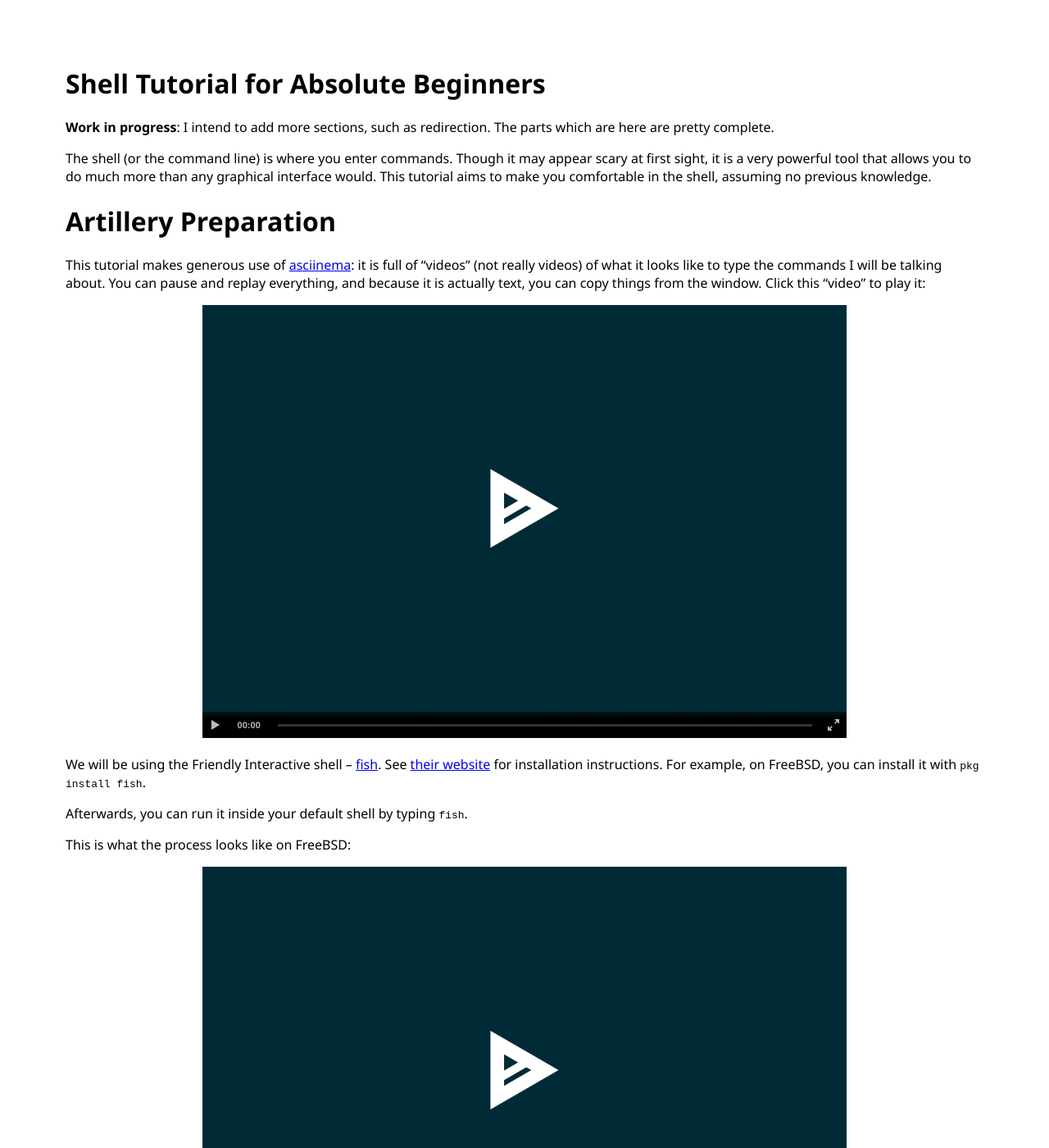
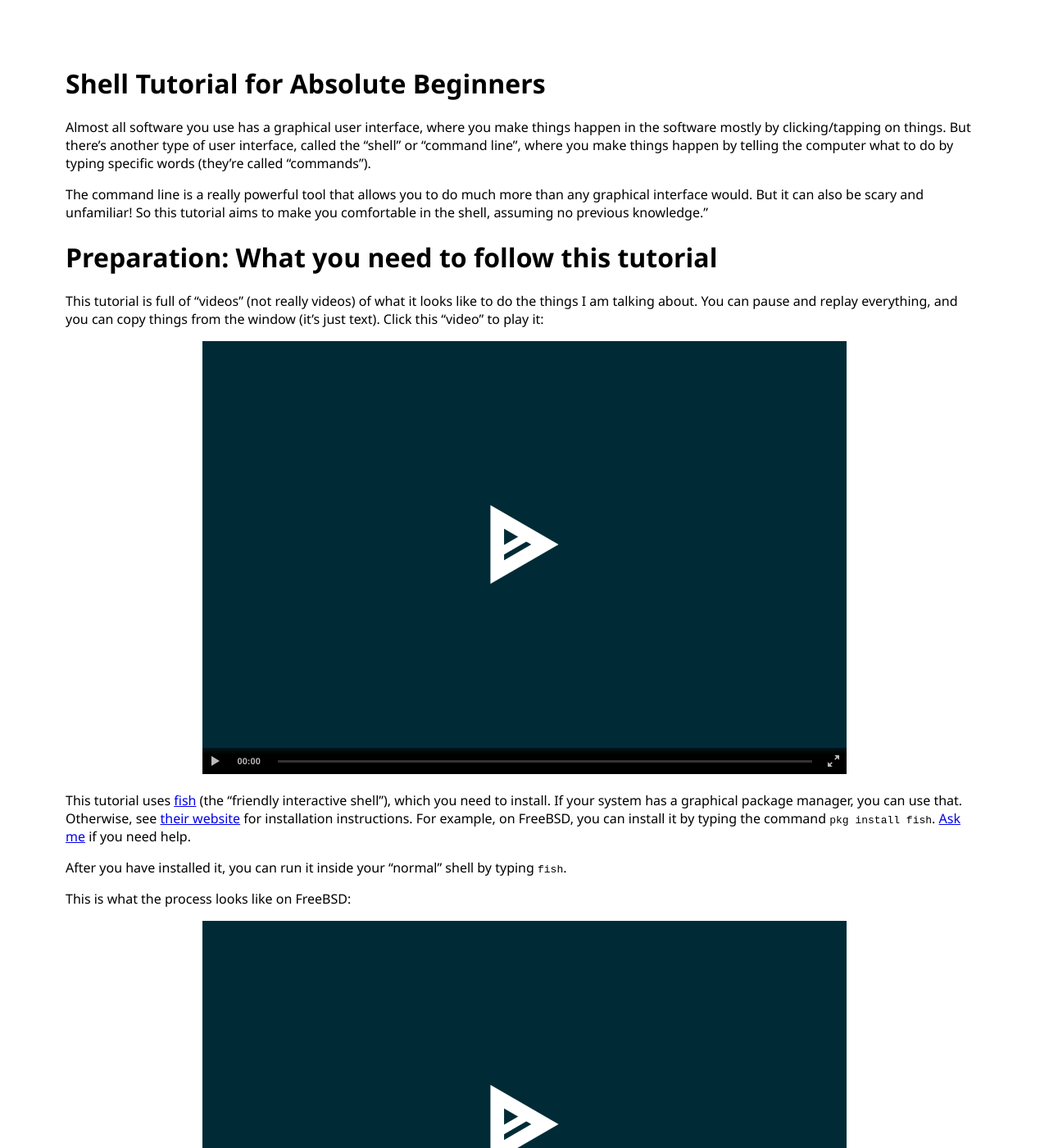
Before and after one commit to AnotherKamila/kamila.is, a Jekyll site: the page built from teaching/shell/index.md, in a window 1280 px wide and 1400 px high. Shown: the whole window at 82% size. Built offline with Jekyll 4.4.1, drawn with Linux system fonts in a browser that asks for light colours; some of the changed text lies outside the part shown.

Commit message:
[teaching/shell] first part of incorporating Beth's comments

```diff
--- a/teaching/shell/index.md
+++ b/teaching/shell/index.md
@@ -3,19 +3,21 @@
 add_to_head: <link rel="stylesheet" type="text/css" href="asciinema-player.css" />
 ---
 
-**Work in progress**: I intend to add more sections, such as redirection. The parts which are here are pretty complete.
+Almost all software you use has a graphical user interface, where you make things happen in the software mostly by clicking/tapping on things. But there's another type of user interface, called the "shell" or "command line", where you make things happen by telling the computer what to do by typing specific words (they're called "commands").
 
-The shell (or the command line) is where you enter commands. Though it may appear scary at first sight, it is a very powerful tool that allows you to do much more than any graphical interface would. This tutorial aims to make you comfortable in the shell, assuming no previous knowledge.
+The command line is a really powerful tool that allows you to do much more than any graphical interface would. But it can also be scary and unfamiliar! So this tutorial aims to make you comfortable in the shell, assuming no previous knowledge."
 
-# Artillery Preparation
+# Preparation: What you need to follow this tutorial
 
-This tutorial makes generous use of [asciinema](https://asciinema.org/): it is full of "videos" (not really videos) of what it looks like to type the commands I will be talking about. You can pause and replay everything, and because it is actually text, you can copy things from the window. Click this "video" to play it:
+This tutorial is full of "videos" (not really videos) of what it looks like to do the things I am talking about. You can pause and replay everything, and you can copy things from the window (it's just text). Click this "video" to play it:
 
 <asciinema-player src="./cast/asciinema-demo.cast" speed="2" theme="solarized-dark" size="medium" idle-time-limit="0.2">If you see this message instead of the "video", something went wrong. Sorry about that. Try reloading the page.</asciinema-player>
 
-We will be using the Friendly Interactive shell -- [fish](https://fishshell.com/). See [their website](https://fishshell.com/#platform_tabs) for installation instructions. For example, on FreeBSD, you can install it with `pkg install fish`.
+This tutorial uses [fish](https://fishshell.com/) (the "friendly interactive shell"), which you need to install. If your system has a graphical package manager, you can use that. Otherwise, see [their website](https://fishshell.com/#platform_tabs) for installation instructions. For example, on FreeBSD, you can install it by typing the command `pkg install fish`. [Ask me](https://github.com/AnotherKamila/shell-for-beginners/issues/new) if you need help.
 
-Afterwards, you can run it inside your default shell by typing `fish`.
+<!-- TODO Installation instructions that don't require the command line would be much preferred :D -->
+
+After you have installed it, you can run it inside your "normal" shell by typing `fish`.
 
 This is what the process looks like on FreeBSD:
 
@@ -23,23 +25,19 @@
 If you see this, reload the page.
 </asciinema-player>
 
-## An appetiser: A bit of fishy awesomeness
-
-Notice that Fish suggests things you might want to type, and the predictions get better over time. Press the right arrow to accept the suggestion. This does not immediately execute the command, you can still edit it, so do not be afraid to press right arrow a lot :-)
-
-Also: Notice that Fish colors what you type to help you easily see what you're doing. For example, text highlighted red is an error (non-existent command, unclosed quotes, or something like that); underlined text is an existing file; and similar. This helps immediately see things like typos, and over time your subconsciousness will magically correct such things for you (speaking from experience here).
+If you have `fish` running, we can dive right in!
 
 # Moving around the filesystem
 
 ## Basics
 
-Similarly to Windows, files on Unix-like systems are arranged in directories (folders).
+Similarly to other operating systems, files on Unix-like systems are arranged in directories (folders).
 
-You can use the `cd` (change directory) command to go to a directory, and the `ls` command to list the contents of a directory:
+All commands are run from a directory, and your shell knows which directory you are in. Many commands will work in the current directory unless you tell them otherwise.
+
+You can use the`ls` command to list the contents of a directory, and the `cd` (change directory) command to go to another directory:
 
 <asciinema-player src="cast/cd-ls.cast">If you see this, reload the page.</asciinema-player>
-
-As you probably noticed, your shell knows which directory you are in currently, and `cd` tells it to change it. Many commands (such as `ls`) will work in the current directory unless told otherwise.
 
 The *shortened* path to the current directory is displayed in the command prompt: if you see e.g. `kamila@mymachine ~/M/Album2>`, you know you are in the directory `Album2`, which is inside something that begins with an M (in this case `Music`). The `~` stands for your home directory. (The first part of the prompt is your username and hostname.)
 
@@ -69,26 +67,26 @@
 ### Bonus: Some more useful file-related commands
 
 * `less` lets you scroll in big files (quit with `q`; press `h` for help):
-<!--<asciinema-player src="cast/more-file-commands-less.cast">If you see this, reload the page.</asciinema-player>-->
 * `tree` prints the file tree (you may need to install it first)
-<!--<asciinema-player src="cast/more-file-commands-tree.cast">If you see this, reload the page.</asciinema-player>-->
 * `rmdir` removes an empty directory
-<!--<asciinema-player src="cast/more-file-commands-rmdir.cast">If you see this, reload the page.</asciinema-player>-->
 * `cp -a` copies a directory and all its contents.
-* `rm -r` removes a directory and all its contents.
-<!--<asciinema-player src="cast/more-file-commands-cprm.cast">If you see this, reload the page.</asciinema-player>-->
+* `rm` removes a file.
+* `rmdir` removes an empty directory. It will refuse to remove a directory if it isn't empty, to prevent accidentally deleting things.
 * `ls -l` shows more info about the files, like when it was changed or file size; add `-h` to show human-readable file sizes
-<!--<asciinema-player src="cast/more-file-commands-ll.cast">If you see this, reload the page.</asciinema-player>-->
 
 Try them!
 
 # Awesome fish sauce
 
-Fish has some very helpful features. Here are the most useful ones.
+## An Appetiser
+
+Notice that Fish suggests things you might want to type, and the predictions get better over time. Press the right arrow to accept the suggestion. This does not immediately execute the command, you can still edit it, so do not be afraid to press right arrow a lot :-)
+
+Also: Notice that Fish colors what you type to help you easily see what you're doing. For example, text highlighted red is an error (non-existent command, unclosed quotes, or something like that); underlined text is an existing file; and similar. This helps immediately see things like typos, and over time your subconsciousness will magically correct such things for you (speaking from experience here).
+
+## Tab completion
 
 Note: This is difficult to explain when you don't see which exact keys I am pressing. Go try it yourself!
-
-## Tab completion
 
 You can press the Tab key to autocomplete commands or files at any time. If there is a unique completion, fish will complete it; if not, it will list the options. If you press Tab multiple times, it will cycle through possible options; press Enter to accept a completion.
 
@@ -124,16 +122,19 @@
 
 <asciinema-player src="cast/history-alt-2.cast">If you see this, reload the page.</asciinema-player>
 
-# Suggestions?
-
-This document lives [on GitHub](https://github.com/AnotherKamila/shell-for-beginners/). Comments, suggestions, improvements, or anything else is welcome! Feel free to open an issue or send a pull request.
-
 <!--
 # TODO things
 
  You can also set it as your default shell for your user (but NOT for root) with `chsh -s fish` (on less smart systems, you may need to tell it something like `/usr/bin/fish`).
  -->
 
+# Suggestions?
+
+This document lives [on GitHub](https://github.com/AnotherKamila/shell-for-beginners/). Comments, suggestions, improvements, or anything else is welcome! Feel free to open an issue or send a pull request.
+
+# Credits
+
+* [asciinema](https://asciinema.org/) is used for the "videos"
 
 <!-- the stuff below is needed to configure and enable asciinema -->
 <script>
```
